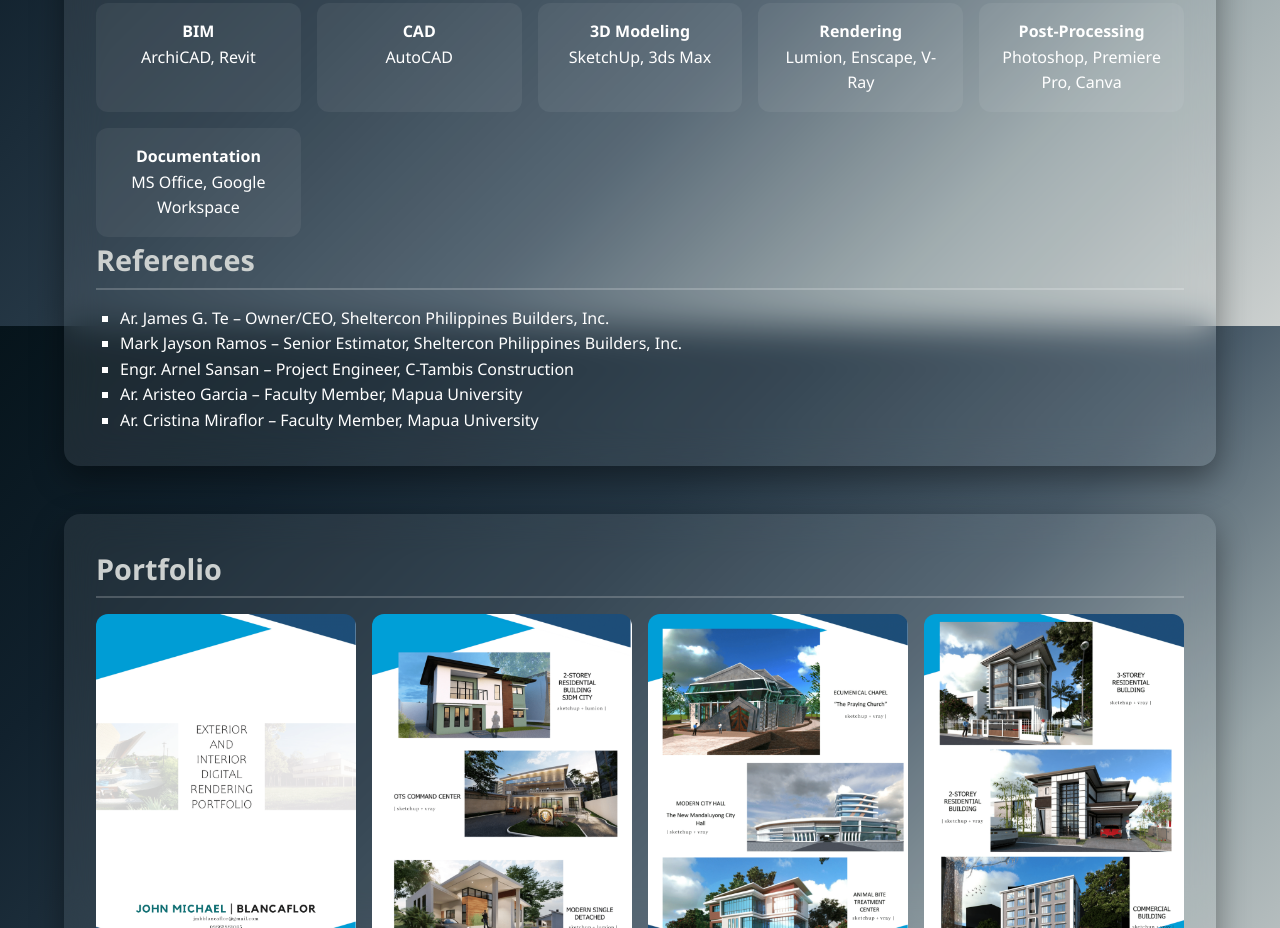
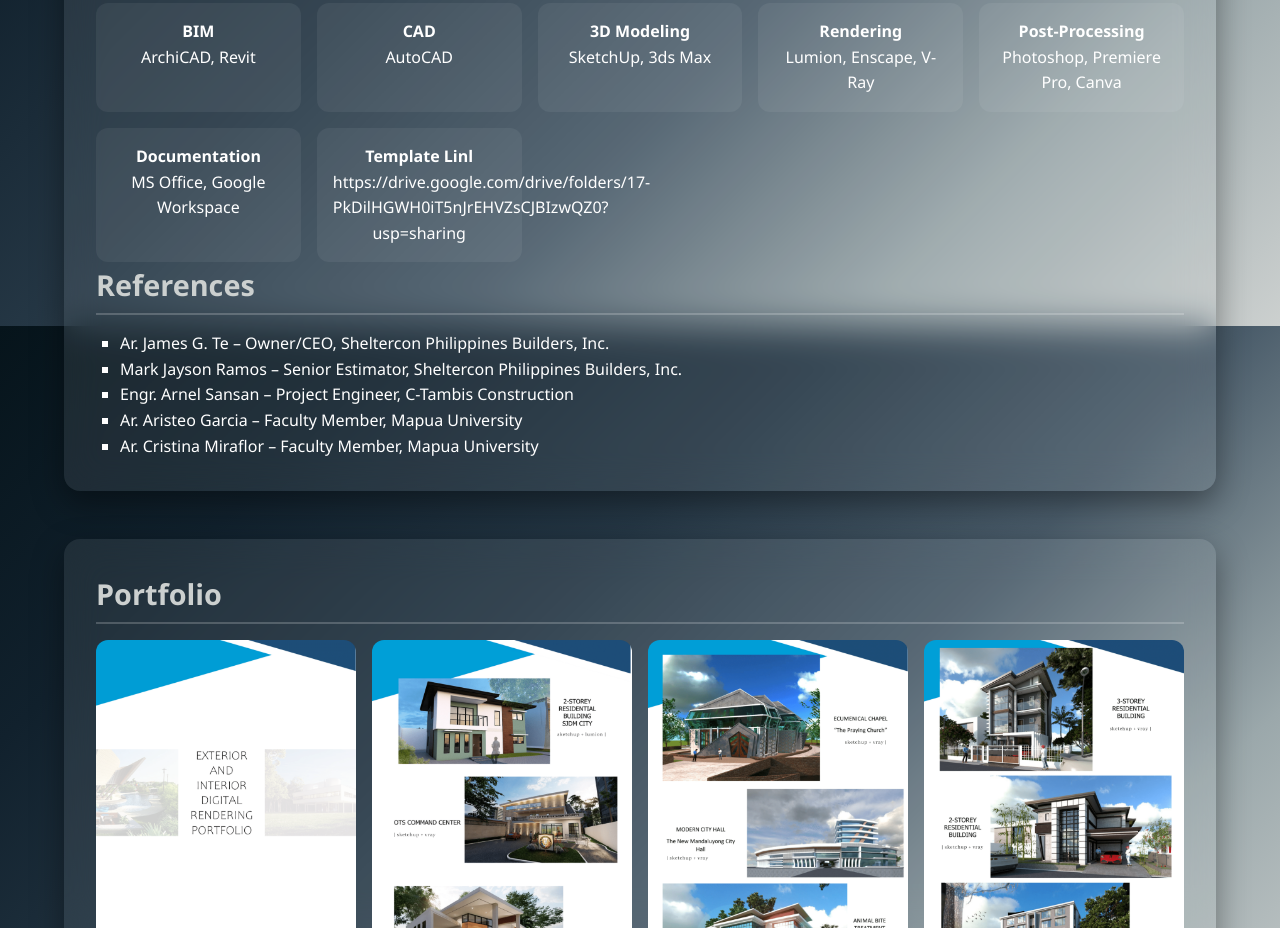
Before and after one commit to SergeantJM/jmbblancaflorcv-website, a plain HTML site: page index.html in a window 1280 px wide. Shown: the part 3674-4602 px from the top of the page. Drawn offline with Linux system fonts and the light colour scheme.

Commit message:
Update index.html

```diff
--- a/index.html
+++ b/index.html
@@ -184,6 +184,7 @@
         <div><strong>Rendering</strong><br>Lumion, Enscape, V-Ray</div>
         <div><strong>Post-Processing</strong><br>Photoshop, Premiere Pro, Canva</div>
         <div><strong>Documentation</strong><br>MS Office, Google Workspace</div>
+        <div><strong>Template Linl</strong><br>https://drive.google.com/drive/folders/17-PkDilHGWH0iT5nJrEHVZsCJBIzwQZ0?usp=sharing</div>
       </div>
     </section>
 
```
